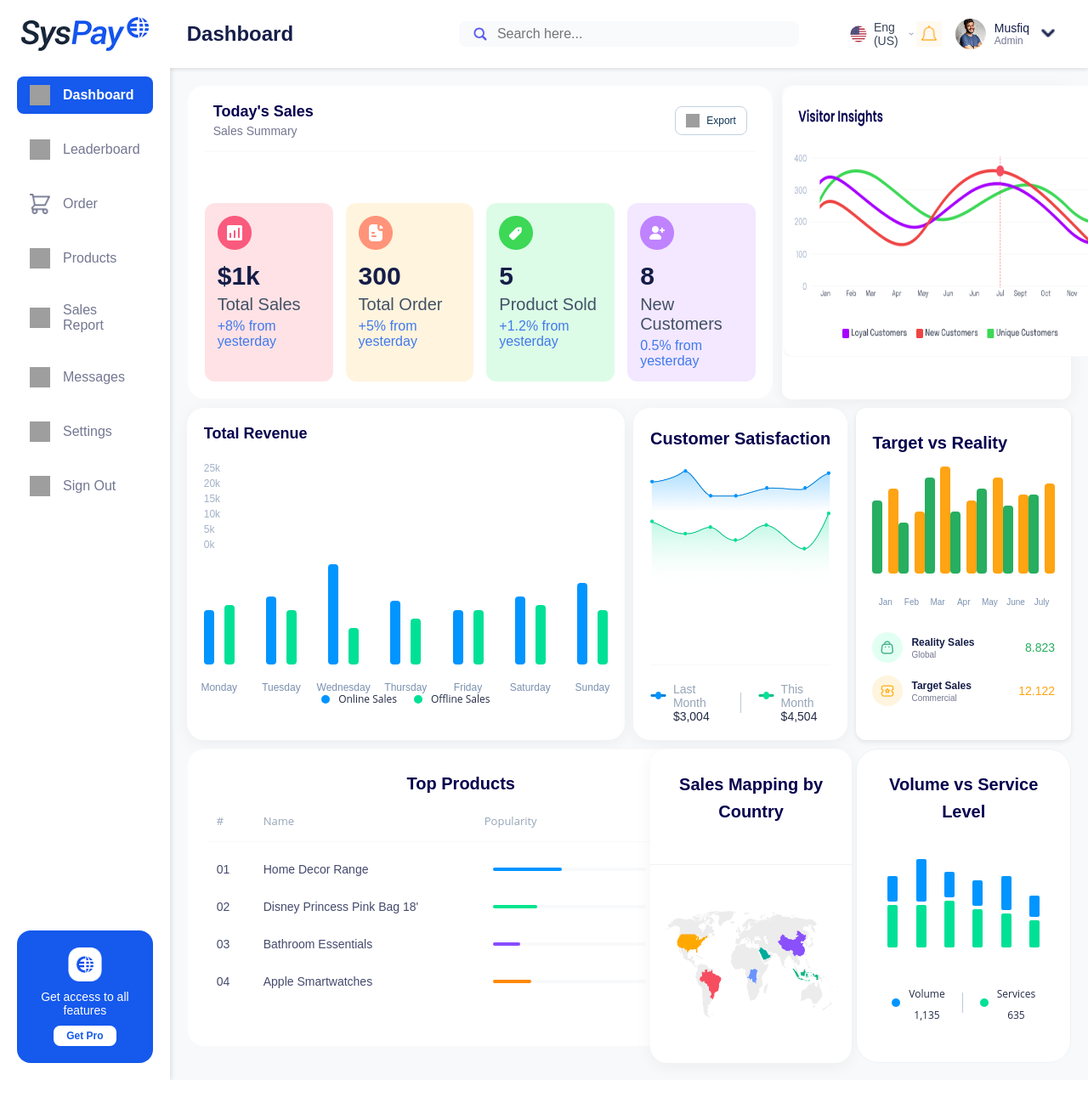
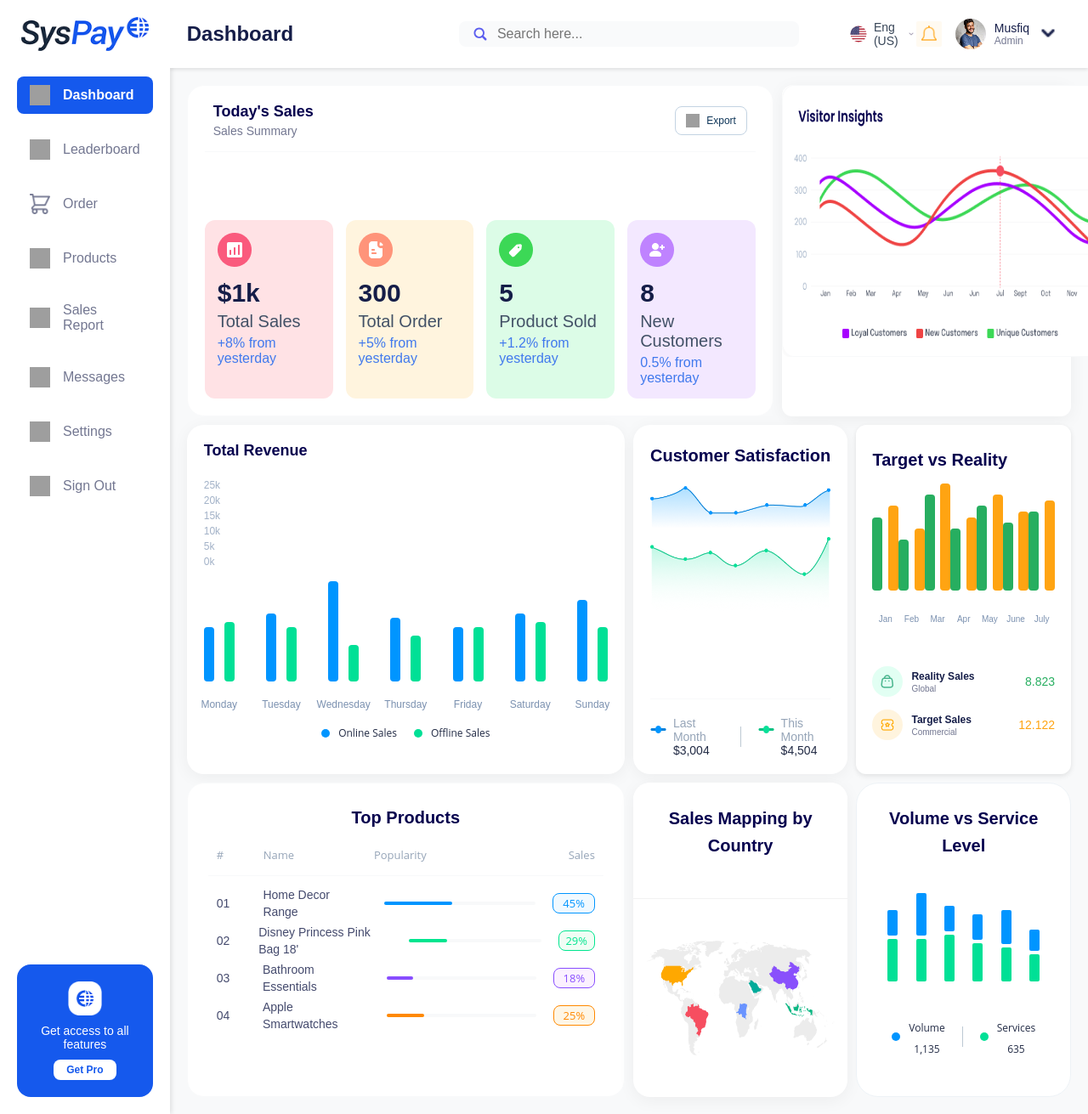
Before and after one commit to areebali99/test-design-dashboard, a Next.js app: page / in a window 1280 px wide. Shown: the whole page at 85% size. Before the commit the page ends 1271 px from the top, so only its background shows below. Built offline with nearby package versions, Linux system fonts and the light colour scheme; grey boxes are pictures that could not be loaded.

Commit message:
css changes

```diff
--- a/src/app/SalesMapping.styles.css
+++ b/src/app/SalesMapping.styles.css
@@ -5,12 +5,9 @@
   display: flex;
   flex-direction: column;
   overflow: hidden;
-  width: 94%;
+  width: 100%;
   height: 100%;
-  max-width: 100%;
-  margin-left: 10px;
   box-sizing: border-box;
-  margin-left: 20px;
 }
 
 .container {
--- a/src/app/TargetVsReality.css
+++ b/src/app/TargetVsReality.css
@@ -1,7 +1,8 @@
 .sales-card {
   width: 100%;
-  max-width: 371px;
-  min-height: 351px;
+  height: 100%;
+  display: flex;
+  flex-direction: column;
   padding: 25px 19px;
   background: #ffffff;
   border-radius: 12px;
--- a/src/app/TodaysSales.css
+++ b/src/app/TodaysSales.css
@@ -3,6 +3,11 @@
   border: 1px solid #F8F9FA;
   border-radius: 20px;
   padding: 20px;
+  display: flex;
+  flex-direction: column;
+  width: 100%;
+  height: 100%;
+  box-sizing: border-box;
   box-sizing: border-box;
 }
 
--- a/src/app/TopProducts.css
+++ b/src/app/TopProducts.css
@@ -3,8 +3,10 @@
   border: 1px solid #F8F9FA;
   border-radius: 20px;
   padding: 24px;
-  min-width: 645px;
-  min-height: 351px;
+  width: 100%;
+  height: 100%;
+  display: flex;
+  flex-direction: column;
   box-sizing: border-box;
 }
 
```
